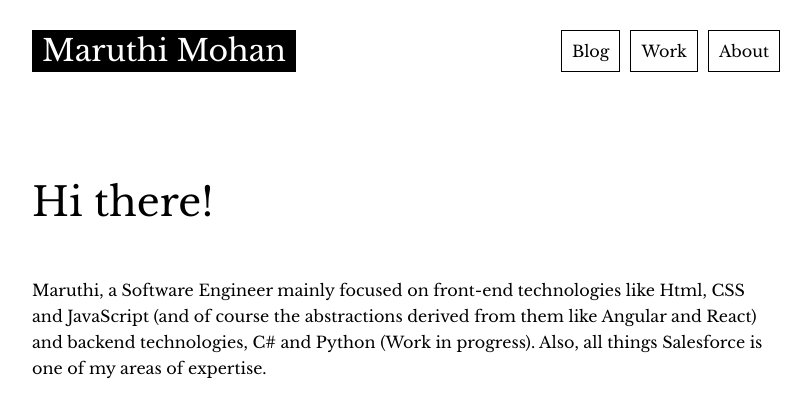
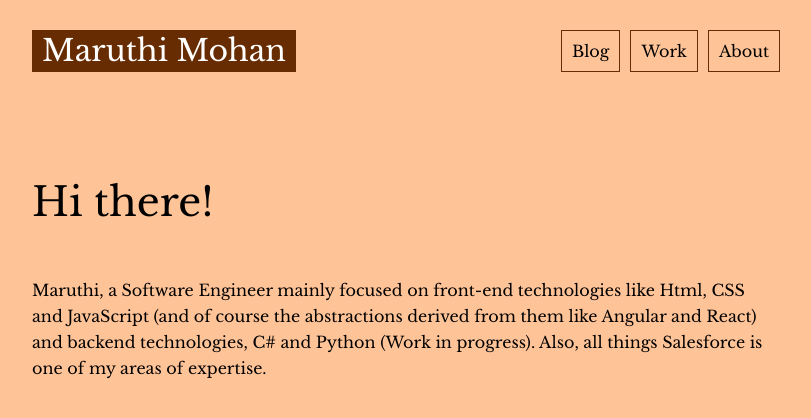
Before and after one commit to maruthimohan/maruthimohan.github.io, a Jekyll site: the page built from index.html, in a window 1280 px wide. Shown: the top 418 px of the page, without its empty margins (234-1045 px from the left). Built offline with Jekyll 4.4.1, drawn with Linux system fonts in a browser that asks for light colours.

Commit message:
Added styles and structure v2

```diff
--- a/assets/css/styles.scss
+++ b/assets/css/styles.scss
@@ -8,6 +8,7 @@ body {
     // font-family: 'Roboto Mono', monospace;
     // font-family: 'Dosis', sans-serif;
     margin: 0px 20%;
+    background-color: #ffc398;
 }
 
 .header {
@@ -28,13 +29,13 @@ body {
         float: left;
         line-height: 22px;
         font-size: 30px;
-        background: black;
+        background: #672c02;
         color: white;
         padding: 10px;
 
         &:hover {
             background: white;
-            color: black;
+            color: #672c02;
         }
     }
 
@@ -42,11 +43,11 @@ body {
         cursor: pointer;
         float: right;
         padding: 10px;
-        border: 1px solid black;
+        border: 1px solid #672c02;
         margin: 5px;
 
         &:hover {
-            background: black;
+            background: #672c02;
             color: white;
         }
     }
```
Also changed, not shown: 2 other files.
